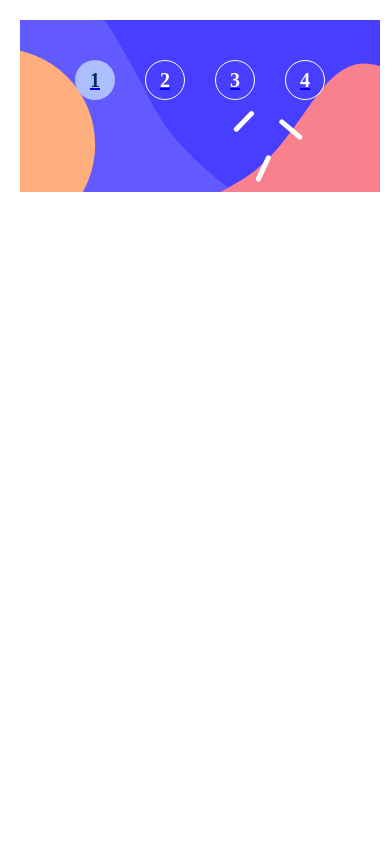
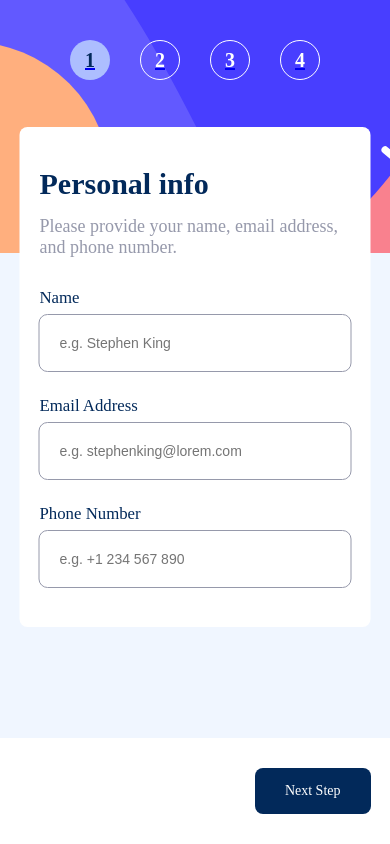
Before and after one commit to darielmedr/multi-step-form, an Angular app: page /personal-info in a window 390 px wide. Built offline with nearby package versions, Linux system fonts and the light colour scheme.

Commit message:
fix: fix mobile view styles

```diff
--- a/src/app/addons/features/addon/addon.component.scss
+++ b/src/app/addons/features/addon/addon.component.scss
@@ -28,6 +28,7 @@ $checkboxScale: 2;
     display: flex;
     align-items: center;
     justify-content: space-between;
+    gap: 2rem;
 
     .text {
       display: flex;
--- a/src/app/app.component.scss
+++ b/src/app/app.component.scss
@@ -1,6 +1,43 @@
+$stepperHeight: 30vh;
+$navigationHeight: 11rem;
+
 .wrapper {
+  position: relative;
   width: 100%;
-  height: 100%;
+  height: 100vh;
+  display: flex;
+  flex-direction: column;
+  justify-content: space-between;
+  background-color: var(--color-neutral-magnolia);
+  overflow: hidden;
+
+  app-stepper {
+    width: 100%;
+    height: $stepperHeight;
+  }
+
+  main {
+    position: absolute;
+    top: calc(0.5 * $stepperHeight);
+    left: 50%;
+    transform: translateX(-50%);
+    width: 90%;
+    max-height: 70vh;
+    padding: 4rem 2rem;
+    background-color: var(--color-neutral-white);
+    border-radius: var(--card-border-radius);
+    overflow-y: scroll;
+  }
+
+  app-navigation-actions {
+    z-index: 1;
+    padding: 0 5%;
+    background-color: var(--color-neutral-white);
+  }
+}
+
+@media screen and (min-width: 875px) {
+  .wrapper {
     display: grid;
     grid-template-areas:
       "stepper content"
@@ -8,27 +45,37 @@
       "stepper actions";
     grid-template-columns: 40rem 1fr;
     gap: 20px;
-  overflow: hidden;
+    background-color: var(--color-neutral-white);
 
     app-stepper {
       grid-area: stepper;
+      height: 100%;
       padding: 2rem;
     }
 
     main {
       grid-area: content;
-    @extend .content;
+      position: relative;
+      transform: translate(0);
+      top: auto;
+      left: auto;
+      width: auto;
+      height: auto;
+      overflow: initial;
+      width: clamp(40rem, 100%, 75rem);
+      margin: 0 auto;
+      border-radius: 0;
+      padding: 5rem;
     }
 
     app-navigation-actions {
       grid-area: actions;
       align-self: flex-end;
-    @extend .content;
+      margin: 0 auto;
+      padding: 5rem;
+      width: clamp(40rem, 100%, 75rem);
+      z-index: unset;
+      background-color: transparent;
     }
   }
-
-.content {
-  margin: 0 auto;
-  padding: 5rem;
-  width: clamp(45rem, 100%, 75rem);
 }
--- a/src/app/personal-info/features/input-text/input-text.component.scss
+++ b/src/app/personal-info/features/input-text/input-text.component.scss
@@ -8,7 +8,7 @@ $gap: 0.7rem;
   .info {
     display: flex;
     justify-content: space-between;
-    font-size: 0.8em;
+    font-size: 1.2em;
 
     .error {
       font-weight: var(--font-weight-medium);
@@ -18,7 +18,8 @@ $gap: 0.7rem;
 
   input {
     width: 100%;
-    padding: 1.5rem;
+    padding: 2rem;
+    font-size: var(--font-size-text);
     border-radius: var(--card-border-radius);
     border: none;
     outline: solid 1.5px var(--color-neutral-cool-gray);
--- a/src/app/select-plan/features/plan-card/plan-card.component.scss
+++ b/src/app/select-plan/features/plan-card/plan-card.component.scss
@@ -15,7 +15,7 @@ button {
   align-items: center;
   gap: 2rem;
   width: 100%;
-  padding: $cardSpacing;
+  padding: 0.6 * $cardSpacing;
   border: solid var(--color-neutral-cool-gray) 2px;
   border-radius: $cardBorderRadius;
 
@@ -56,5 +56,6 @@ button {
     align-items: flex-start;
     width: $cardWidth;
     height: calc(1.2 * $cardWidth);
+    padding: $cardSpacing;
   }
 }
--- a/src/app/stepper/stepper.component.scss
+++ b/src/app/stepper/stepper.component.scss
@@ -9,6 +9,7 @@ $padding: 3 * $gap;
   gap: $gap;
   background-image: url("/assets/images/bg-sidebar-mobile.svg");
   background-repeat: no-repeat;
+  background-size: cover;
   padding: $padding;
 }
 
@@ -17,7 +18,6 @@ $padding: 3 * $gap;
     flex-direction: column;
     justify-content: flex-start;
     background-image: url("/assets/images/bg-sidebar-desktop.svg");
-    background-size: cover;
     border-radius: var(--card-border-radius);
   }
 }
--- a/src/styles/_variables.scss
+++ b/src/styles/_variables.scss
@@ -22,10 +22,19 @@
   --font-weight-bold: 700;
 
   // Font Sizes
-  --font-size-text: 1.6rem;
-  --font-size-title: 4rem;
+  --font-size-text: 1.4rem;
+  --font-size-title: 3rem;
 
   // Spacing
-  --heading-bottom-spacing: 5rem;
+  --heading-bottom-spacing: 3rem;
   --card-border-radius: 8px;
+
+  @media screen and (min-width: 1125px) {
+    // Font Sizes
+    --font-size-text: 1.6rem;
+    --font-size-title: 4rem;
+
+    // Spacing
+    --heading-bottom-spacing: 5rem;
+  }
 }
```
Lines whose indentation alone changed are shown as unchanged.
